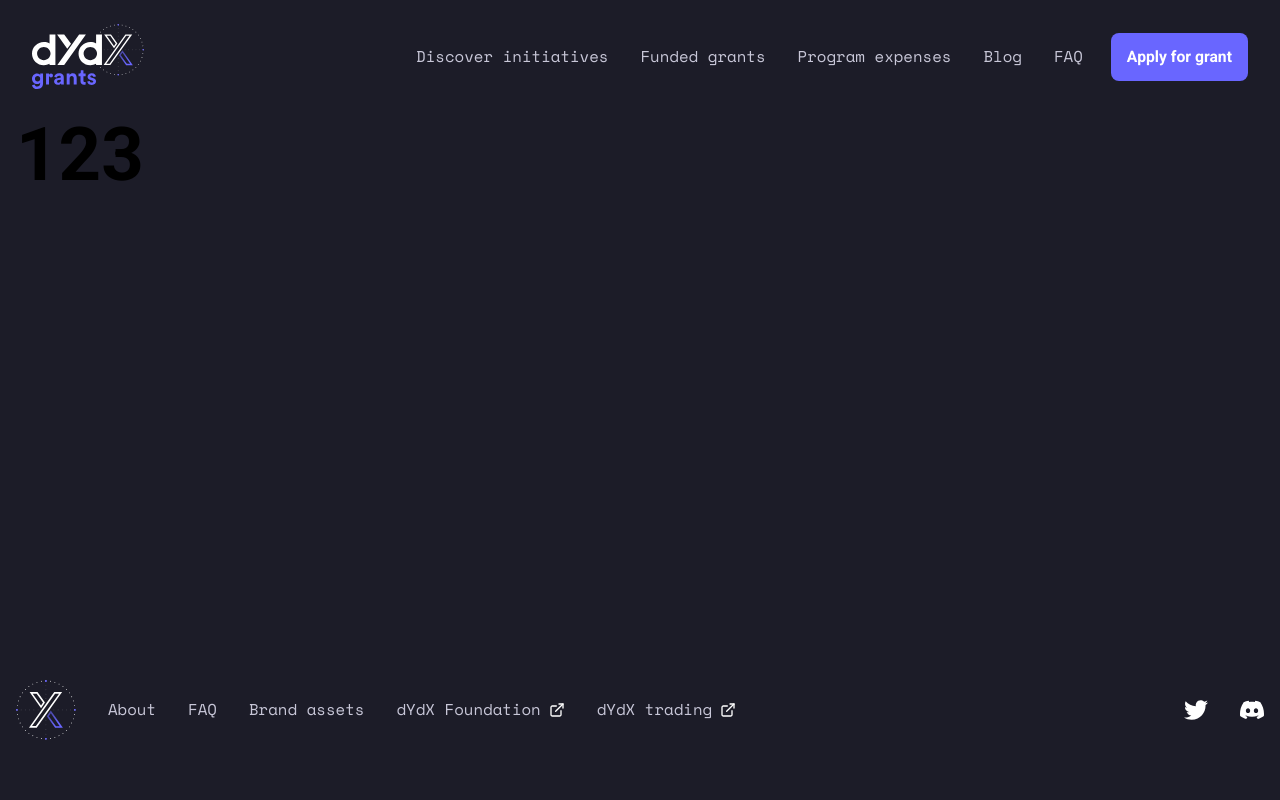
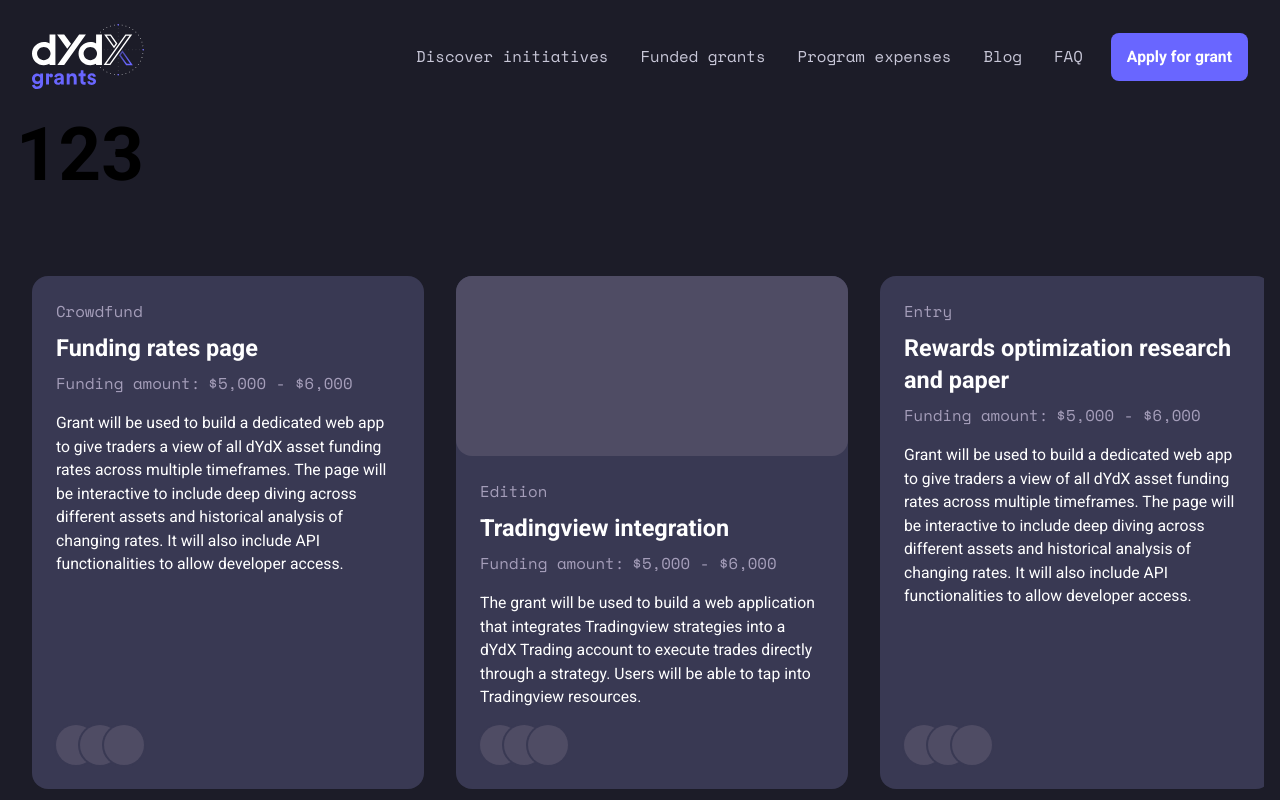
Before and after one commit to ROFLERGG/dYdX, a React (Vite) app: page / in a window 1280 px wide. Shown: the top 800 px of the page. Built offline with nearby package versions, Linux system fonts and the light colour scheme.

Commit message:
card added

```diff
--- a/src/App.jsx
+++ b/src/App.jsx
@@ -1,11 +1,13 @@
 import './index.css'
 import Hero from './components/sections/hero.jsx'
 import Layout from './components/layout.jsx'
+import Grants from './components/sections/featured-grants.jsx'
 
 function App() {
   return (
     <Layout>
       <Hero/>
+      <Grants/>
       {/* ... */}
     </Layout>
   )
--- a/src/components/layout.jsx
+++ b/src/components/layout.jsx
@@ -14,7 +14,7 @@
       <header className="w-full px-8 py-6 max-lg:px-6 max-lg:py-4">
         <div className="flex justify-between items-center">
           <a href="/">
-            <img className="w-[112px] h-[66px] max-sm:w-[80px] max-sm:h-[48px]" src={Logo} alt="logo" />
+            <img className="w-[112px] h-[66px]" src={Logo} alt="logo" />
           </a>
           <div className="flex items-center space-x-3 max-lg:hidden">
             <div className="flex items-center">
--- /dev/null
+++ b/src/components/sections/featured-grants.jsx
@@ -0,0 +1,13 @@
+import GrantCard from "../ui/card"
+
+export default function Grants() {
+  return (
+    <div className="py-[80px] overflow-x-hidden">
+      <div className="container">
+        <div className="snap-x snap-mandatory overflow-x-scroll flex">
+          <GrantCard/>
+        </div>
+      </div>
+    </div>
+  )
+}
--- a/src/components/sections/hero.jsx
+++ b/src/components/sections/hero.jsx
@@ -1,7 +1,8 @@
 const Hero = () => {
   return (
     <div className="hero">
-      <div className="container">123</div>
+      <div className="container">123
+      </div>
     </div>
   )
 }
--- a/src/components/ui/card.jsx
+++ b/src/components/ui/card.jsx
@@ -0,0 +1,47 @@
+const cardData = [
+  {category: 'Crowdfund', title: 'Funding rates page', amount: '$5,000 - $6,000', description: 'Grant will be used to build a dedicated web app to give traders a view of all dYdX asset funding rates across multiple timeframes. The page will be interactive to include deep diving across different assets and historical analysis of changing rates. It will also include API functionalities to allow developer access.', url: '/', users: ['1','2','3']},
+  {image: 'test', category: 'Edition', title: 'Tradingview integration', amount: '$5,000 - $6,000', description: 'The grant will be used to build a web application that integrates Tradingview strategies into a dYdX Trading account to execute trades directly through a strategy. Users will be able to tap into Tradingview resources.', url: '/', users: ['1','2','3']},
+  {category: 'Entry', title: 'Rewards optimization research and paper', amount: '$5,000 - $6,000', description: 'Grant will be used to build a dedicated web app to give traders a view of all dYdX asset funding rates across multiple timeframes. The page will be interactive to include deep diving across different assets and historical analysis of changing rates. It will also include API functionalities to allow developer access.', url: '/', users: ['1','2','3']},
+  {category: 'Crowdfund', title: 'DAO Organizational Structure Research', amount: '$5,000 - $6,000', description: 'Grant will be used to build a dedicated web app to give traders a view of all dYdX asset funding rates across multiple timeframes. The page will be interactive to include deep diving across different assets and historical analysis of changing rates. It will also include API functionalities to allow developer access.', url: '/', users: ['1','2','3']}
+]
+
+const GrantCard = () => {
+  return (
+    cardData.map(({image, category, title, amount, description, url, users}) => {
+      return (
+        <div className="px-4 flex shrink-0">
+          <a href={url} className={`flex snap-center ${image && 'flex-col'} max-w-[392px] max-lg:max-w-[320px] bg-secondary rounded-2xl`}>
+            {/* image */}
+            {image &&
+            <div className="w-full h-[180px] bg-secondaryHover rounded-2xl"></div>
+            }
+            {/* content */}
+            <div className="p-6 flex flex-col justify-between space-y-4">
+              <div className="flex flex-col space-y-4">
+                <div className="flex flex-col space-y-2">
+                  <p className="text-tertiary mono-paragraph-md">{category}</p>
+                  <p className="text-white-100 heading-md">{title}</p>
+                  <p className="text-tertiary mono-paragraph-md flex space-x-2 max-lg:flex-col max-lg:space-x-0 max-lg:space-y-2">
+                    <span>Funding amount:</span>
+                    <span>{amount}</span>
+                  </p>
+                </div>
+                <p className="text-white-100 paragraph-md">{description}</p>
+              </div>
+              {/* avatars */}
+              <div className="flex items-center -space-x-4">
+                {users.map(user => {
+                  return (
+                    <div className="w-[40px] h-[40px] bg-secondaryHover ring-2 ring-secondary rounded-full"></div>
+                  )
+                })}
+              </div>
+            </div>
+          </a>
+        </div>
+      )
+    })
+  )
+}
+
+export default GrantCard
--- a/src/index.css
+++ b/src/index.css
@@ -35,9 +35,9 @@
     font-size: clamp(16px, 0.964rem + 0.18vw, 18px);
   }
   .paragraph-md {
-    font-weight: 600;
+    font-weight: 400;
     line-height: clamp(1.25rem, 1.179rem + 0.36vw, 1.5rem);
-    font-size: clamp(14, 0.839rem + 0.18vw, 16px);
+    font-size: clamp(14px, 0.839rem + 0.18vw, 16px);
   }
   .paragraph-sm {
     font-weight: 600;
```
